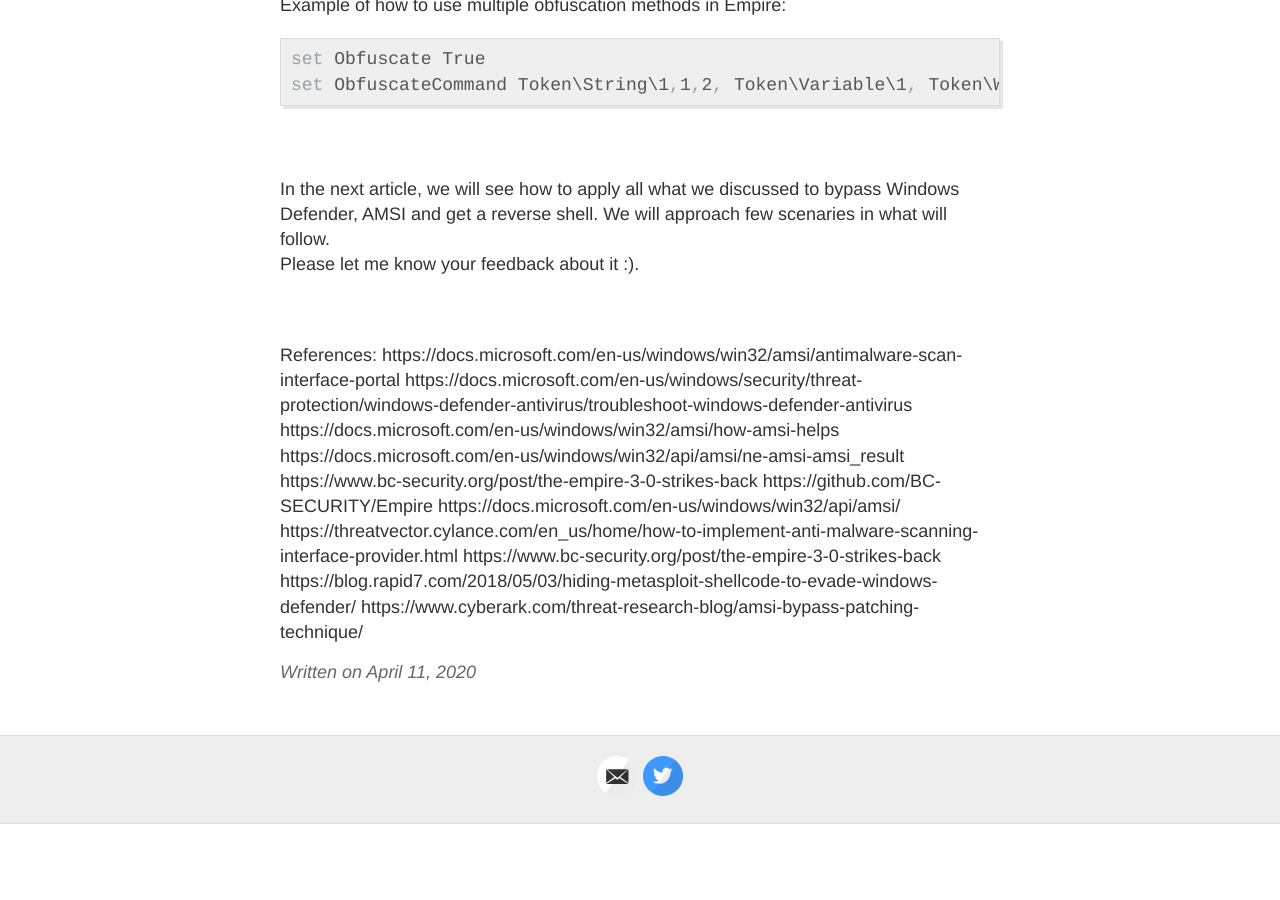
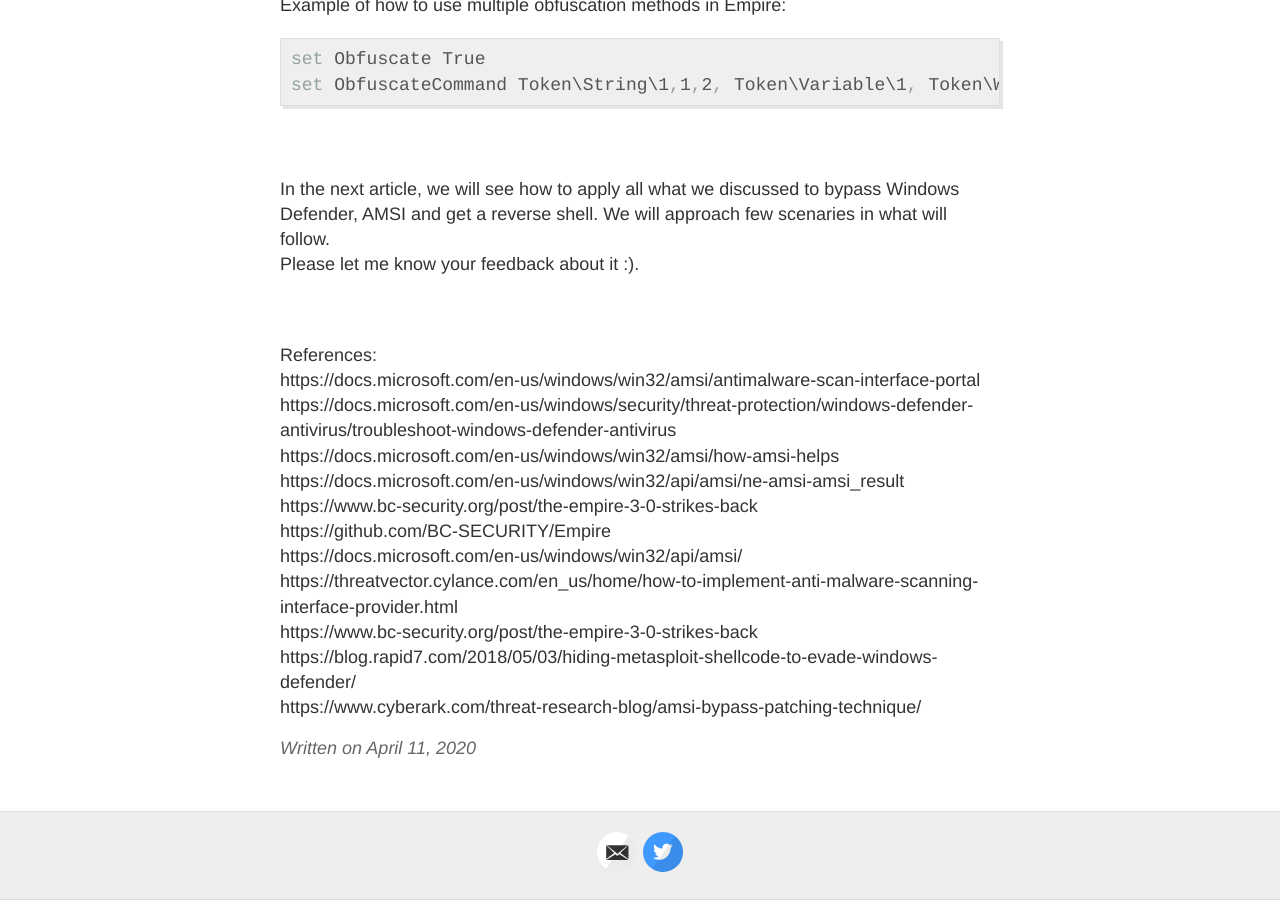
Before and after one commit to whmacmac/test, a Jekyll site: the page built from _posts/2020-04-11-RedTeam-Exercises-with-OpenSource-Tools-Part-1.md, in a window 1280 px wide and 900 px high, scrolled down 10836 px. Built offline with Jekyll 4.4.1, drawn with Linux system fonts in a browser that asks for light colours; before the commit the page ends 11660 px from its top, so only the background shows below that; part of the change alters nothing that is shown.

```diff
--- a/_posts/2020-04-11-RedTeam-Exercises-with-OpenSource-Tools-Part-1.md
+++ b/_posts/2020-04-11-RedTeam-Exercises-with-OpenSource-Tools-Part-1.md
@@ -259,15 +259,15 @@ set ObfuscateCommand Token\String\1,1,2, Token\Variable\1, Token\Whitespace\1,1,
 <br/><br/> In the next article, we will see how to apply all what we discussed to bypass Windows Defender, AMSI and get a reverse shell. We will approach few scenaries in what will follow.<br/>
 Please let me know your feedback about it :).<br/><br/><br/>
 
-References:
-https://docs.microsoft.com/en-us/windows/win32/amsi/antimalware-scan-interface-portal
-https://docs.microsoft.com/en-us/windows/security/threat-protection/windows-defender-antivirus/troubleshoot-windows-defender-antivirus
-https://docs.microsoft.com/en-us/windows/win32/amsi/how-amsi-helps
-https://docs.microsoft.com/en-us/windows/win32/api/amsi/ne-amsi-amsi_result
-https://www.bc-security.org/post/the-empire-3-0-strikes-back
-https://github.com/BC-SECURITY/Empire
-https://docs.microsoft.com/en-us/windows/win32/api/amsi/
-https://threatvector.cylance.com/en_us/home/how-to-implement-anti-malware-scanning-interface-provider.html
-https://www.bc-security.org/post/the-empire-3-0-strikes-back
-https://blog.rapid7.com/2018/05/03/hiding-metasploit-shellcode-to-evade-windows-defender/
-https://www.cyberark.com/threat-research-blog/amsi-bypass-patching-technique/
+References:<br/>
+https://docs.microsoft.com/en-us/windows/win32/amsi/antimalware-scan-interface-portal<br/>
+https://docs.microsoft.com/en-us/windows/security/threat-protection/windows-defender-antivirus/troubleshoot-windows-defender-antivirus<br/>
+https://docs.microsoft.com/en-us/windows/win32/amsi/how-amsi-helps<br/>
+https://docs.microsoft.com/en-us/windows/win32/api/amsi/ne-amsi-amsi_result<br/>
+https://www.bc-security.org/post/the-empire-3-0-strikes-back<br/>
+https://github.com/BC-SECURITY/Empire<br/>
+https://docs.microsoft.com/en-us/windows/win32/api/amsi/<br/>
+https://threatvector.cylance.com/en_us/home/how-to-implement-anti-malware-scanning-interface-provider.html<br/>
+https://www.bc-security.org/post/the-empire-3-0-strikes-back<br/>
+https://blog.rapid7.com/2018/05/03/hiding-metasploit-shellcode-to-evade-windows-defender/<br/>
+https://www.cyberark.com/threat-research-blog/amsi-bypass-patching-technique/<br/>
```
